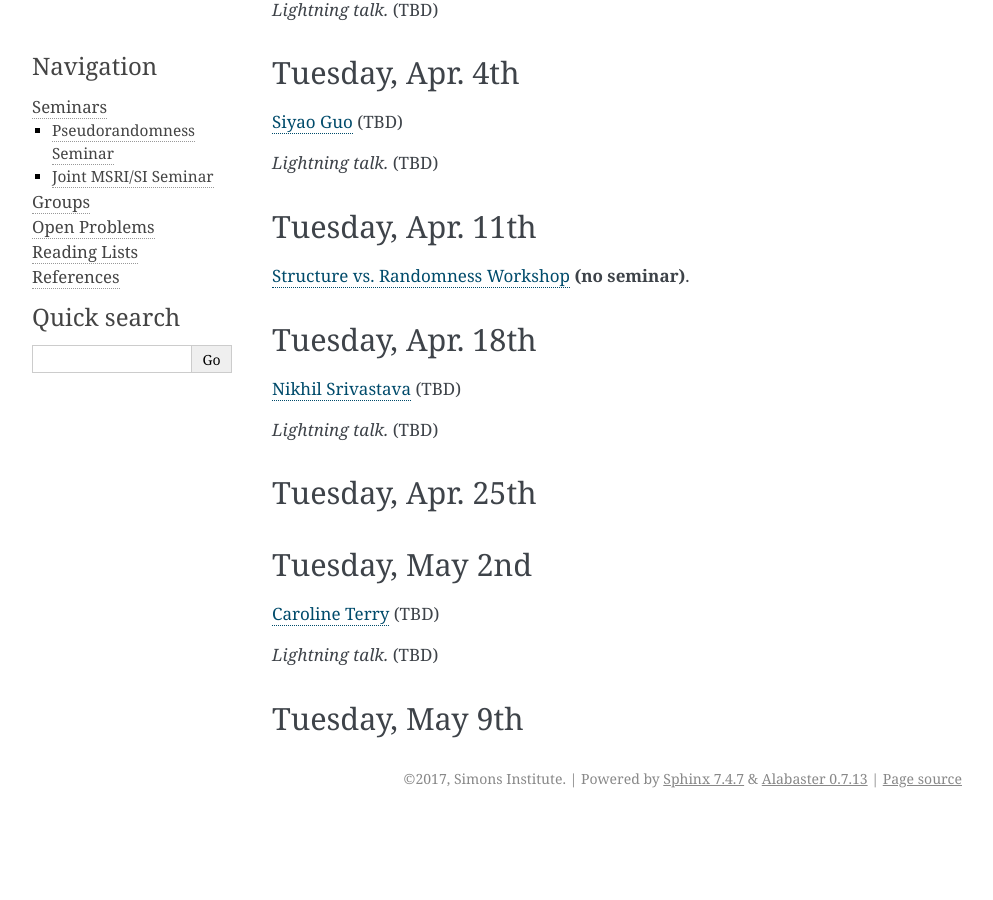
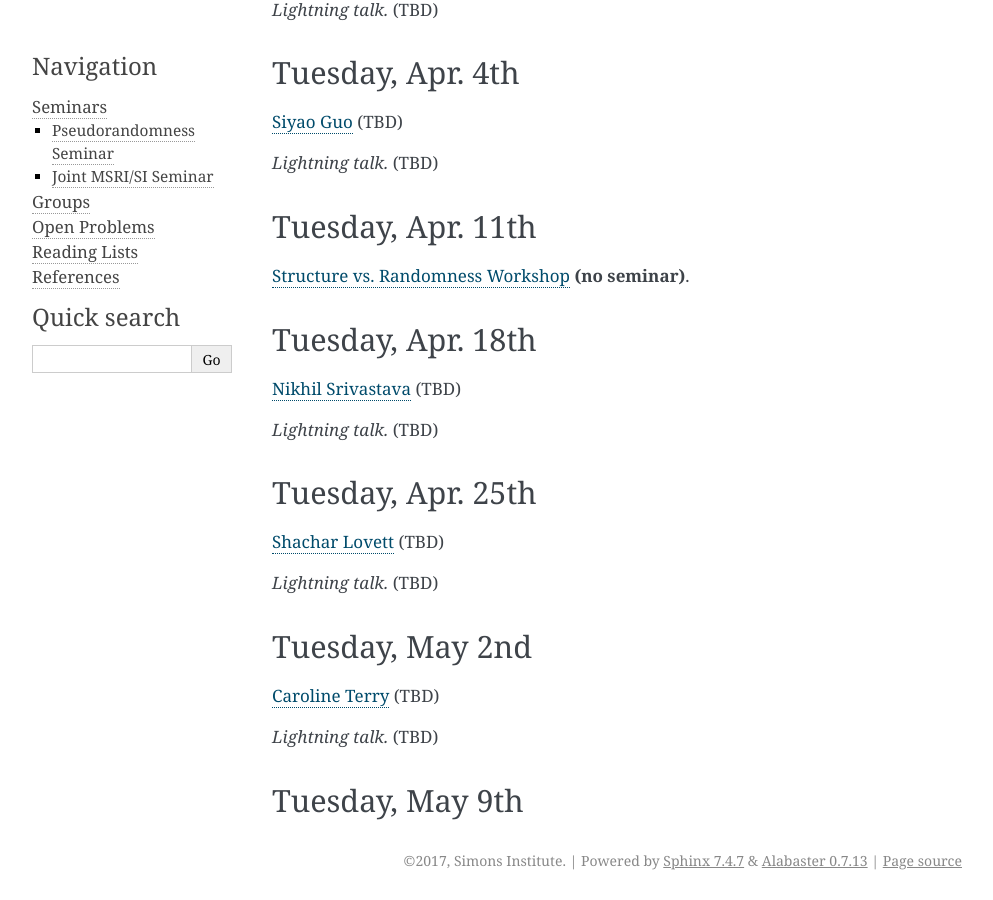
Before and after one commit to simons-institute/pseudorandomness, a Sphinx documentation site: the page built from source/seminar/pseudorandomness.rst, in a window 1280 px wide and 900 px high, scrolled down 2660 px. Shown: the whole window, without its empty margins (148-1141 px from the left). Built offline with Sphinx 7.4.7, drawn with Linux system fonts in a browser that asks for light colours; before the commit the page ends 3478 px from its top, so only the background shows below that.

Commit message:
Add stub for Shachar Lovett's talk

```diff
--- a/source/seminar/pseudorandomness.rst
+++ b/source/seminar/pseudorandomness.rst
@@ -145,6 +145,10 @@ Tuesday, Apr. 18th
 Tuesday, Apr. 25th
 ------------------
 
+`Shachar Lovett <http://cseweb.ucsd.edu/~slovett/home.html>`_ (TBD)
+
+*Lightning talk.* (TBD)
+
 Tuesday, May 2nd
 ----------------
 
```
